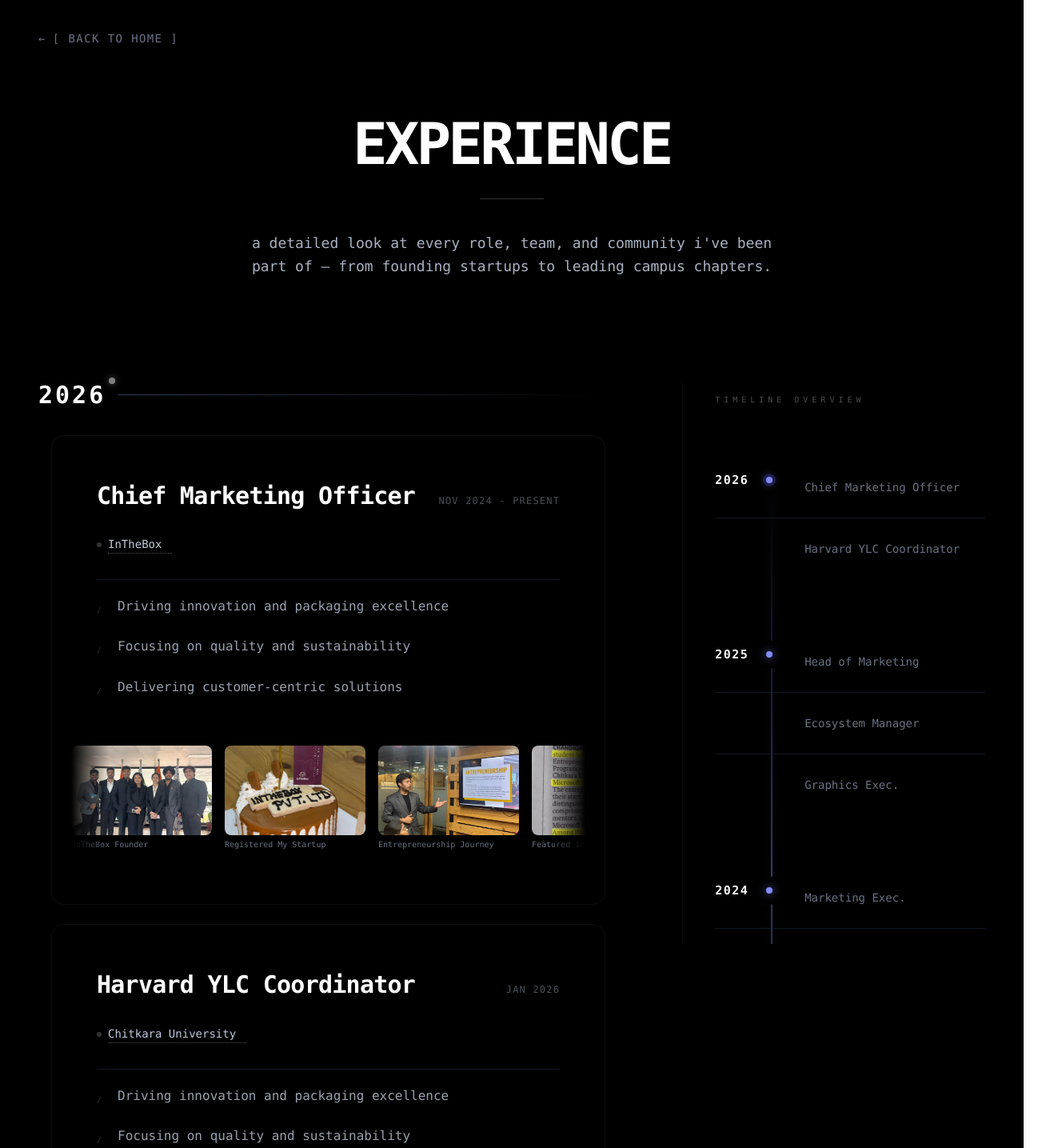
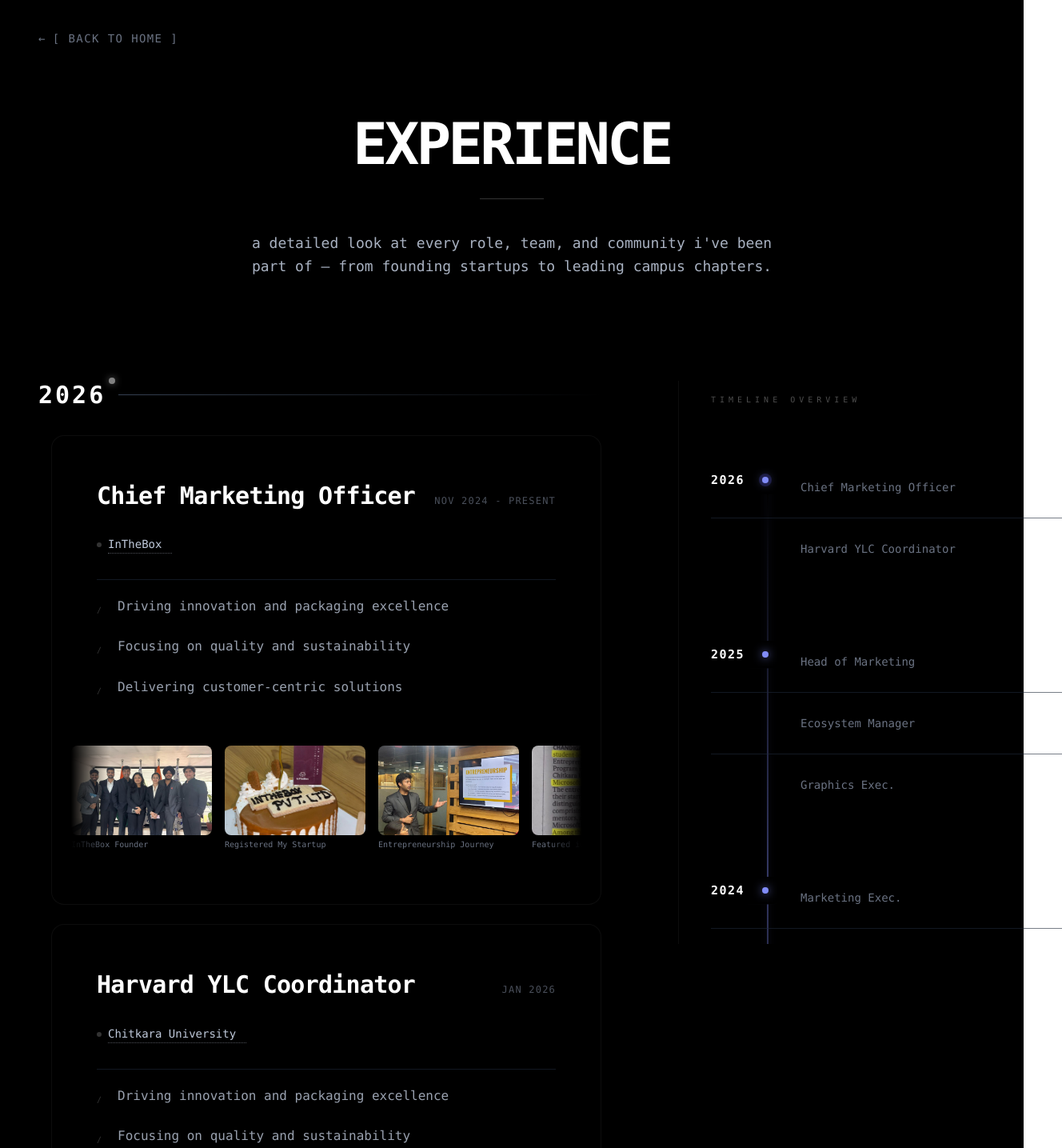
Before and after one commit to ishankumax/portfolio, a React (Vite) app: page /experience in a window 1280 px wide. Shown: the top 1435 px of the page at 80% size, 1328 px wide, since content can reach past the window. Built offline with nearby package versions, Linux system fonts and the light colour scheme.

Commit message:
corrected timeline

```diff
--- a/src/components/Experience.jsx
+++ b/src/components/Experience.jsx
@@ -264,7 +264,7 @@ function Experience() {
         </div>
 
         {/* Sticky Timeline Sidebar — Desktop only, Right aligned */}
-        <aside className="hidden lg:block lg:w-[32%] max-w-lg shrink-0 order-1 lg:order-2">
+        <aside className="hidden lg:block lg:w-[420px] xl:w-[480px] lg:-mr-10 xl:-mr-24 shrink-0 order-1 lg:order-2">
           <div className="sticky top-12 max-h-[calc(100vh-6rem)] overflow-y-auto no-scrollbar py-4 border-l border-white/5 pl-10">
             <h3 className="text-white font-mono text-[10px] uppercase tracking-[0.5em] mb-10 opacity-30">Timeline Overview</h3>
             <Timeline isMobileMode={false} />
--- a/src/components/Timeline.jsx
+++ b/src/components/Timeline.jsx
@@ -178,7 +178,7 @@ function Timeline({ isMobileMode = false }) {
                       <div className={`grid transition-all duration-500 ease-[cubic-bezier(0.4,0,0.2,1)] ${isActive ? 'grid-rows-[1fr] opacity-100' : 'grid-rows-[0fr] opacity-0'}`}>
                         <div className="overflow-hidden">
 
-                          <div className="ml-16 md:ml-[110px] mr-4 md:mr-8 mb-10 mt-2 bg-black/95 backdrop-blur-xl border border-white/10 rounded-2xl p-6 md:p-10 shadow-[0_30px_60px_rgba(0,0,0,0.8)] relative overflow-hidden">
+                          <div className="ml-16 md:ml-[110px] mr-4 md:mr-0 mb-10 mt-2 bg-black/95 backdrop-blur-xl border border-white/10 rounded-2xl p-6 md:p-10 shadow-[0_30px_60px_rgba(0,0,0,0.8)] relative overflow-hidden">
 
                             <div className="absolute top-0 right-0 w-48 h-48 bg-white/5 blur-[50px] rounded-full pointer-events-none"></div>
 
```
